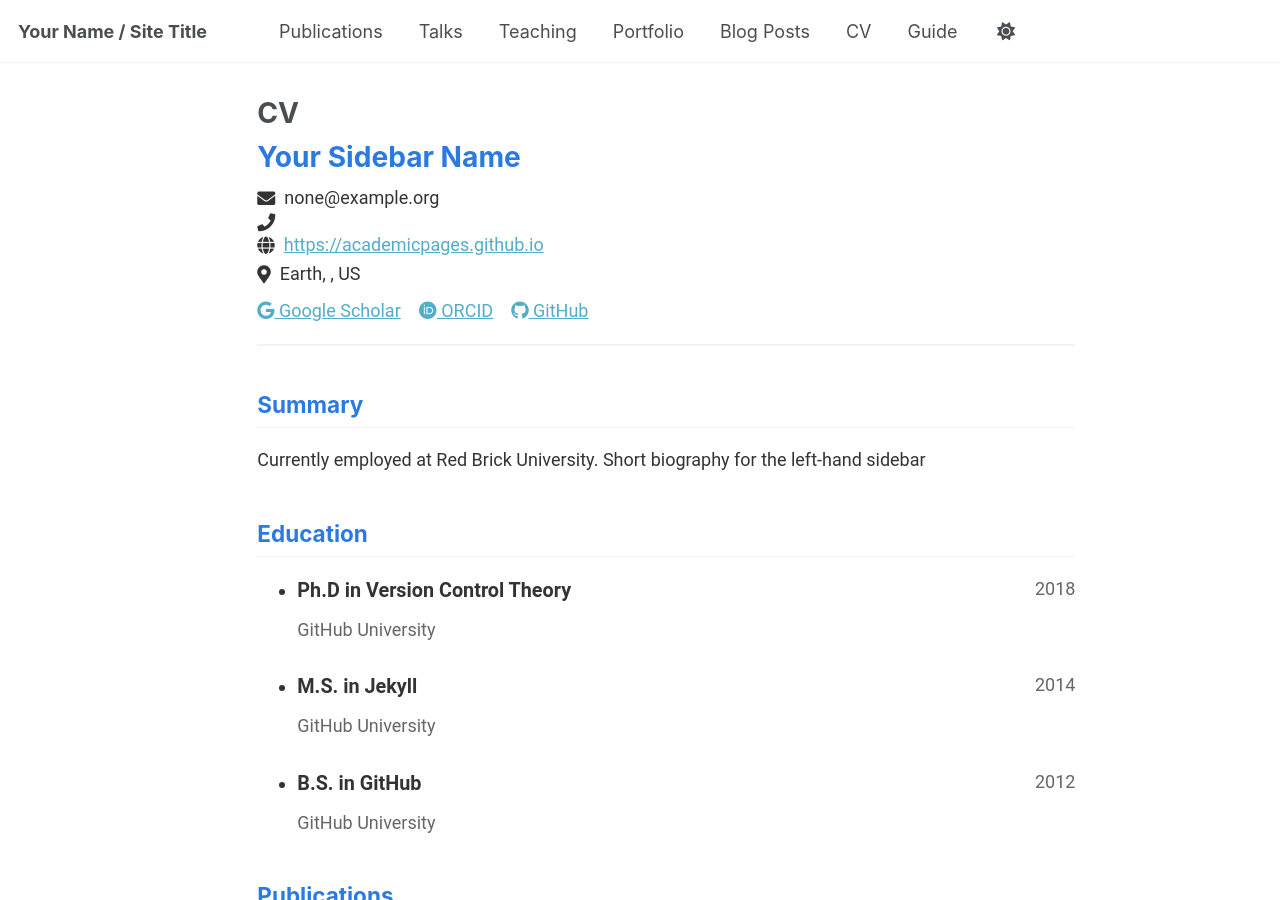
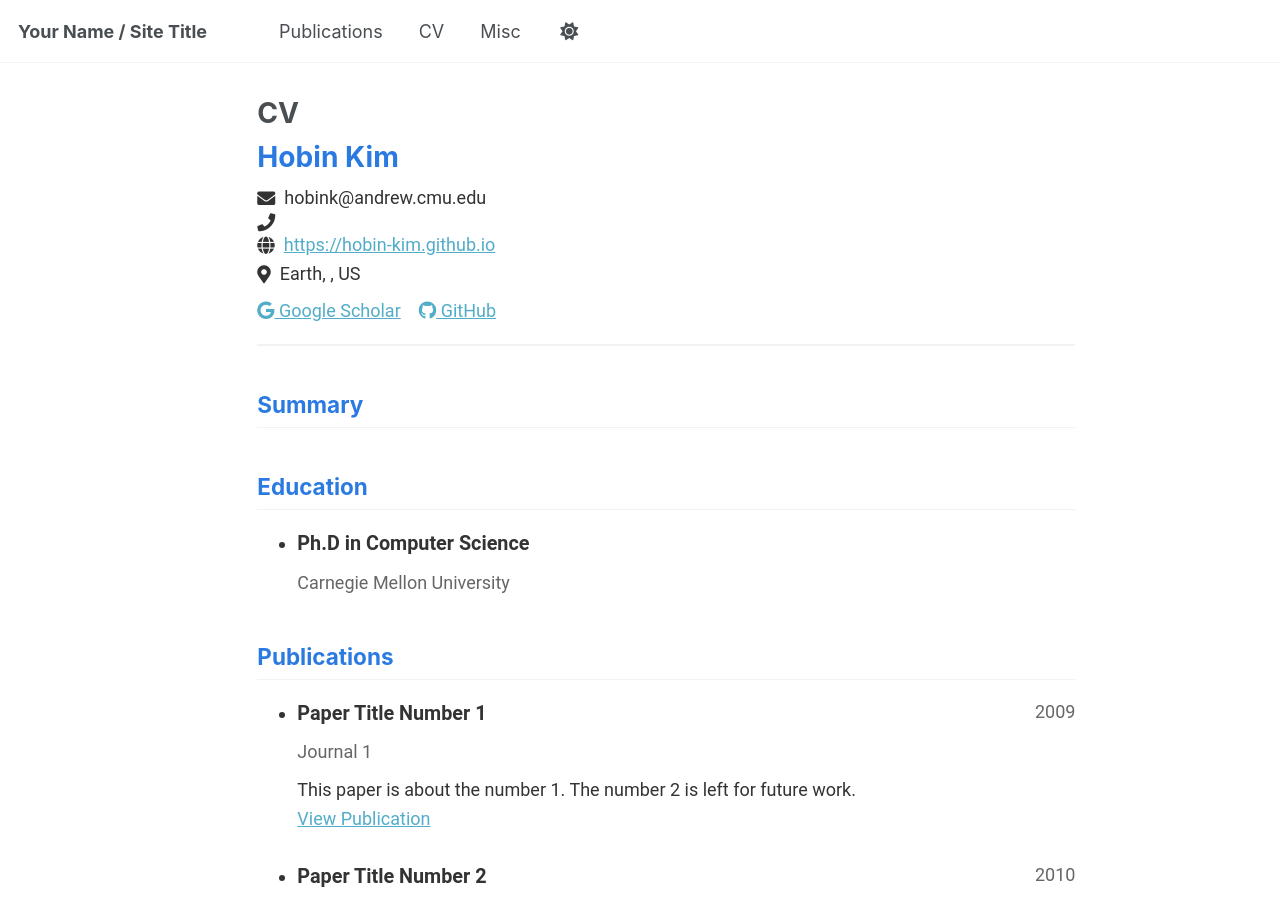
Before and after one commit to hobin-kim/hobin-kim.github.io, a Jekyll site: the page built from _pages/cv-json.md, in a window 1280 px wide and 900 px high. Built offline with Jekyll 4.4.1, drawn with Linux system fonts in a browser that asks for light colours; a script that is not in the unit is left out.

Commit message:
updated my info

```diff
--- a/_data/cv.json
+++ b/_data/cv.json
@@ -1,10 +1,10 @@
 {
   "basics": {
-    "name": "Your Sidebar Name",
-    "email": "none@example.org",
+    "name": "Hobin Kim",
+    "email": "hobink@andrew.cmu.edu",
     "phone": "",
-    "website": "https://academicpages.github.io",
-    "summary": "Currently employed at Red Brick University. Short biography for the left-hand sidebar",
+    "website": "https://hobin-kim.github.io",
+    "summary": "",
     "location": {
       "address": "",
       "postalCode": "",
@@ -15,47 +15,24 @@
     "profiles": [
       {
         "network": "Google Scholar",
-        "username": "",
-        "url": "https://scholar.google.com/citations?user=PS_CX0AAAAAJ"
-      },
-      {
-        "network": "ORCID",
-        "username": "",
-        "url": "http://orcid.org/yourorcidurl"
+        "username": "Hobin Kim",
+        "url": "https://scholar.google.com/citations?user=6XcvDoIAAAAJ&hl=en&oi=ao"
       },
       {
         "network": "GitHub",
-        "username": "academicpages",
-        "url": "https://github.com/academicpages"
+        "username": "hobin-kim",
+        "url": "https://github.com/hobin-kim"
       }
     ]
   },
   "work": [],
   "education": [
     {
-      "institution": "GitHub University",
-      "area": "Ph.D in Version Control Theory",
+      "institution": "Carnegie Mellon University",
+      "area": "Ph.D in Computer Science",
       "studyType": "",
-      "startDate": "",
-      "endDate": "2018",
-      "gpa": null,
-      "courses": []
-    },
-    {
-      "institution": "GitHub University",
-      "area": "M.S. in Jekyll",
-      "studyType": "",
-      "startDate": "",
-      "endDate": "2014",
-      "gpa": null,
-      "courses": []
-    },
-    {
-      "institution": "GitHub University",
-      "area": "B.S. in GitHub",
-      "studyType": "",
-      "startDate": "",
-      "endDate": "2012",
+      "startDate": "2025 Fall",
+      "endDate": "",
       "gpa": null,
       "courses": []
     }
--- a/_data/navigation.yml
+++ b/_data/navigation.yml
@@ -11,23 +11,26 @@ main:
   - title: "Publications"
     url: /publications/
 
-  - title: "Talks"
-    url: /talks/
-
-  - title: "Teaching"
-    url: /teaching/
-
-  - title: "Portfolio"
-    url: /portfolio/
-
-  - title: "Blog Posts"
-    url: /year-archive/
-
   - title: "CV"
     url: /cv/
+
+  - title: "Misc"
+    url: /misc/
+
+  # - title: "Talks"
+  #   url: /talks/
+
+  # - title: "Teaching"
+  #   url: /teaching/
+
+  # - title: "Portfolio"
+  #   url: /portfolio/
+
+  # - title: "Blog Posts"
+  #   url: /year-archive/
 
   # - title: "CV"
   #   url: /cv-json/
 
-  - title: "Guide"
-    url: /markdown/
+  # - title: "Guide"
+  #   url: /markdown/
```
